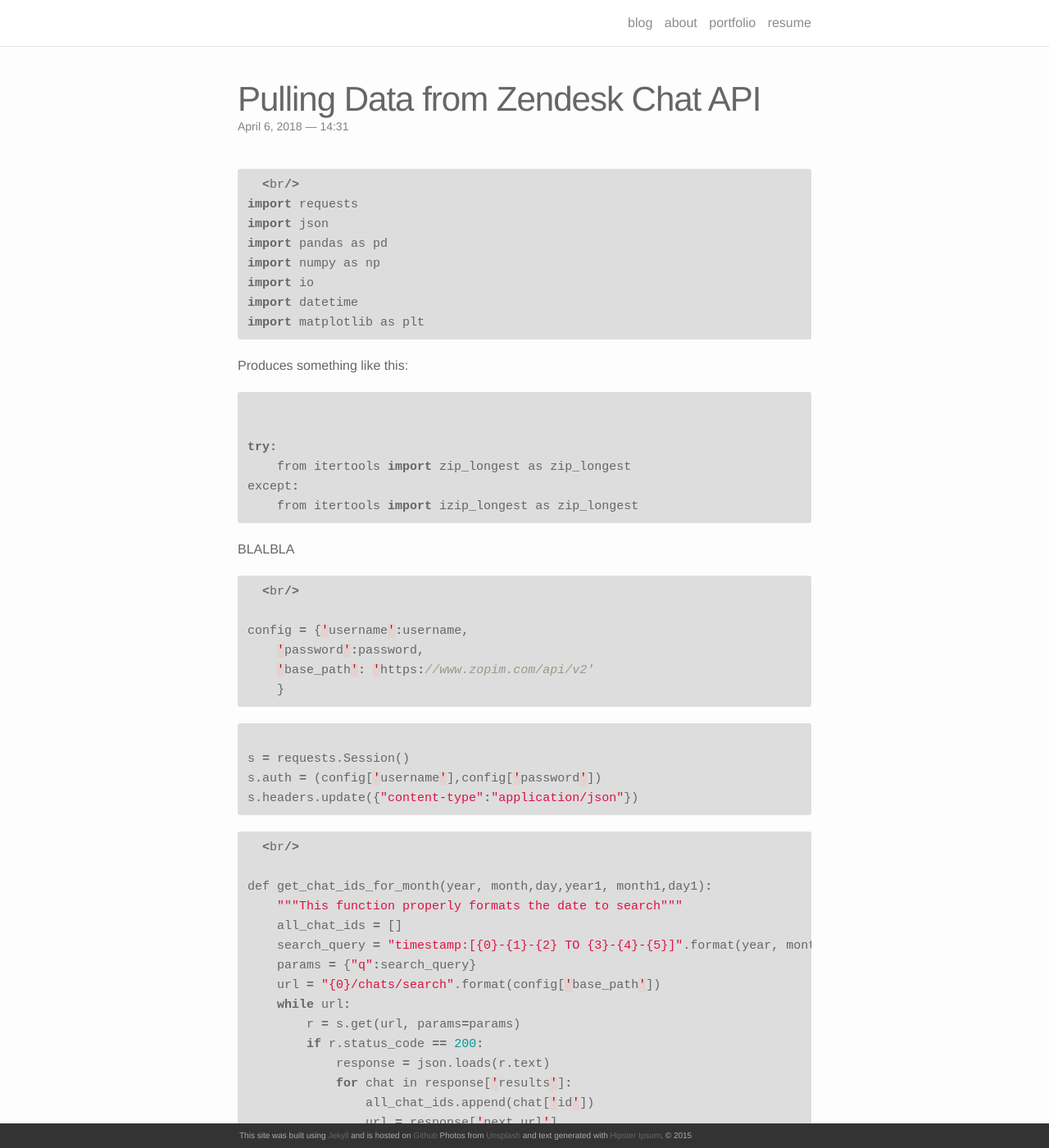
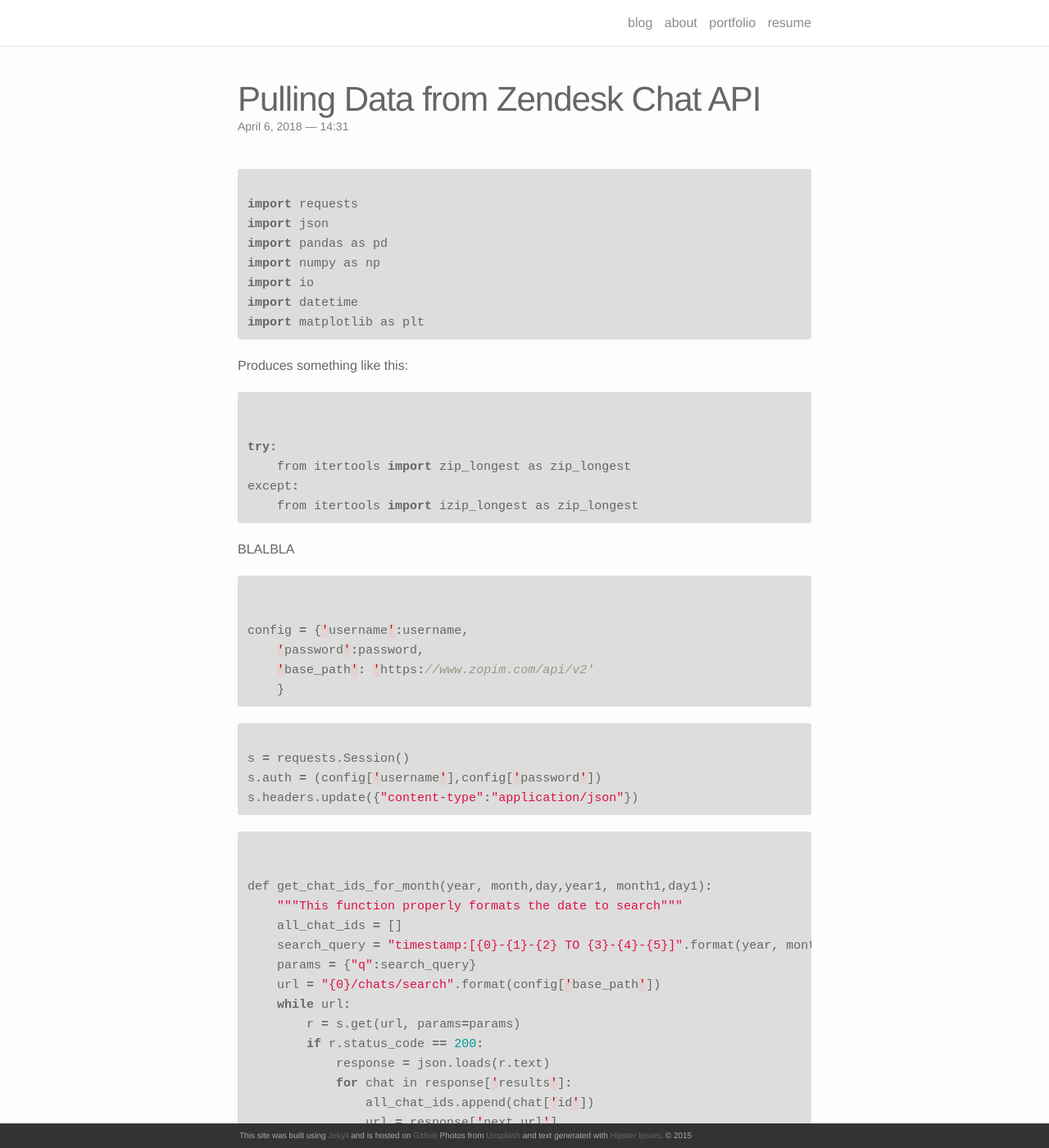
Before and after one commit to sdf94/sdf94.github.io, a Jekyll site: the page built from _posts/2018-04-06-Zendesk.markdown, in a window 1280 px wide and 1400 px high. Shown: the whole window at 82% size. Built offline with Jekyll 4.4.1, drawn with Linux system fonts in a browser that asks for light colours; nearby versions of some CDN libraries; some of the changed text lies outside the part shown.

Commit message:
Deleting breaks

```diff
--- a/_posts/2018-04-06-Zendesk.markdown
+++ b/_posts/2018-04-06-Zendesk.markdown
@@ -5,7 +5,7 @@ date: 2018-04-06 14:31:00
 description: Pulling the chats details to analyze Zendesk metrics
 ---
 
-{% highlight c++ %}  <br/>
+{% highlight c++ %}
 import requests
 import json
 import pandas as pd
@@ -28,7 +28,7 @@ except:
 BLALBLA
 
 
-{% highlight c++ %}  <br/>
+{% highlight c++ %}
 
 config = {'username':username,
     'password':password,
@@ -46,7 +46,7 @@ s.headers.update({"content-type":"application/json"})
 
 
 
-{% highlight c++ %}  <br/>
+{% highlight c++ %}
 
 def get_chat_ids_for_month(year, month,day,year1, month1,day1):
     """This function properly formats the date to search"""
@@ -68,7 +68,7 @@ def get_chat_ids_for_month(year, month,day,year1, month1,day1):
 
 
 
-{% highlight c++ %}  <br/>
+{% highlight c++ %}
 def _grouper(n, iterable, fillvalue=None):
     """Creates chunks of the query"""
     args = [iter(iterable)] * n
@@ -76,7 +76,7 @@ def _grouper(n, iterable, fillvalue=None):
  {% endhighlight %}
 
 
-{% highlight c++ %}  <br/>
+{% highlight c++ %}
 def build_csv_data(queried_id_list):
     """Retrieves the data from the Chat API"""
     import time
@@ -100,12 +100,12 @@ def build_csv_data(queried_id_list):
 {% endhighlight %}
 
 
-{% highlight c++ %}  <br/>
+{% highlight c++ %}
 queried_id_list = get_chat_ids_for_month(2017,5,1,2017,12,31)
  {% endhighlight %}
 
 
-{% highlight c++ %}  <br/>
+{% highlight c++ %}
 all_rows_as_obj = []
 
 for record in csv_obj_data:
@@ -144,7 +144,7 @@ for record in csv_obj_data:
  {% endhighlight %}
 
 
-{% highlight c++ %}  <br/>
+{% highlight c++ %}
 col_keys = all_rows_as_obj[0].keys()
 csv_frame = pd.DataFrame([[i[j] for j in col_keys] for i in all_rows_as_obj], columns=col_keys)
 csv_frame['end timestamp'] = [datetime.datetime.strptime(str(x),'%Y-%m-%dT%H:%M:%SZ') for x in csv_frame['end timestamp']]
```
